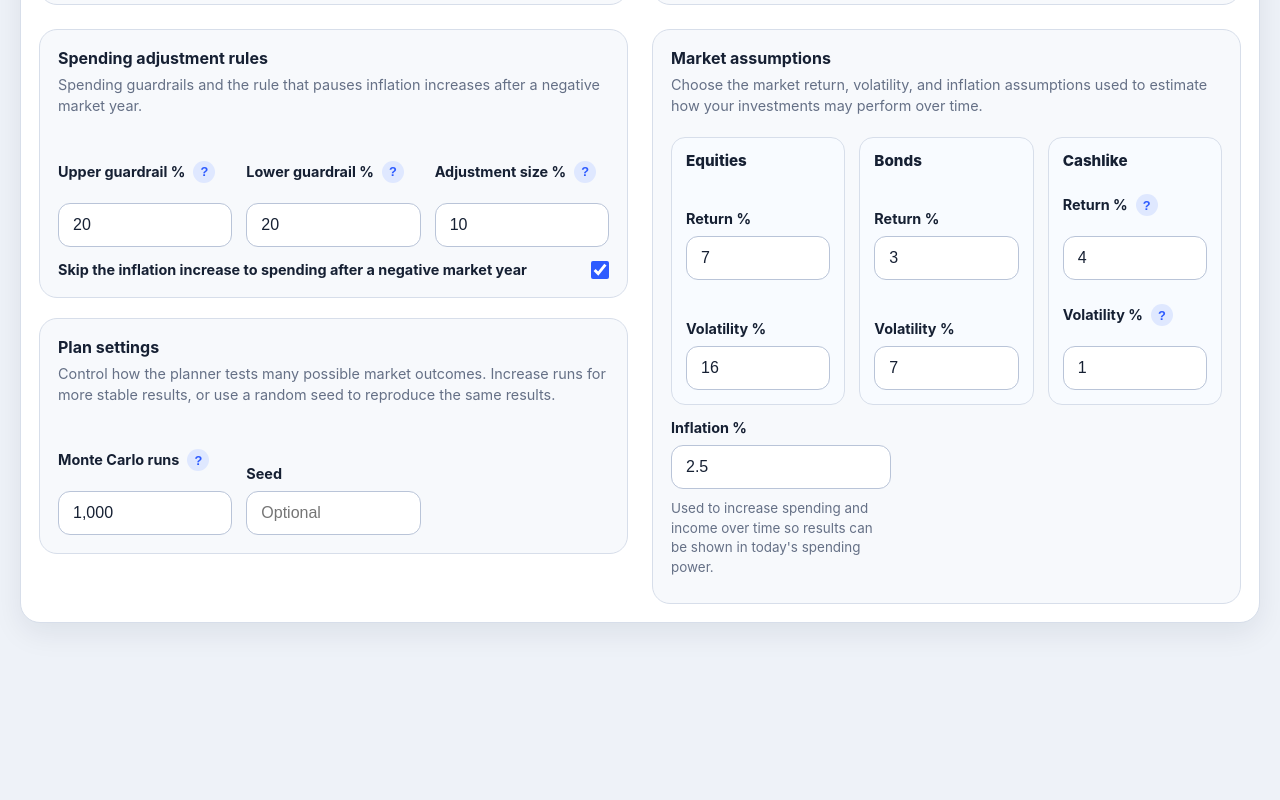
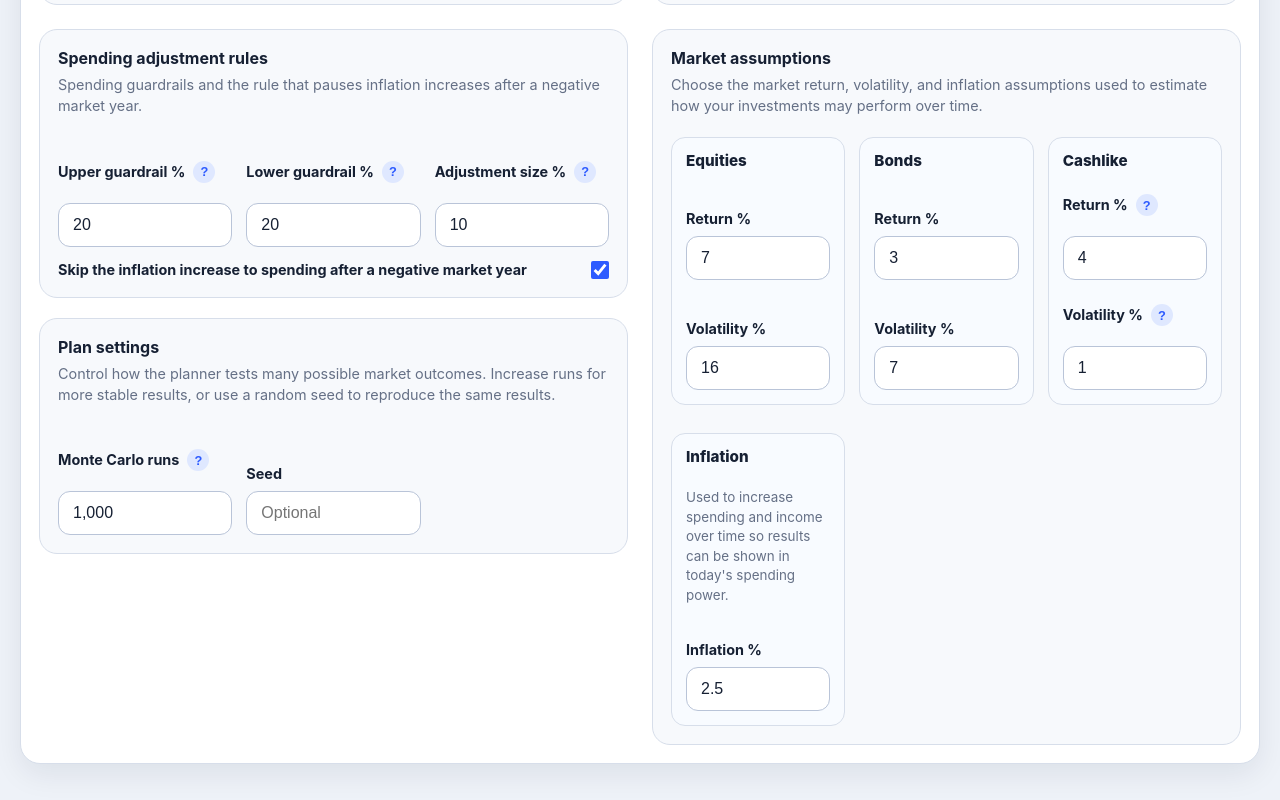
Before and after one commit to mr-androidwoody/retirement-income-planner, a website with bundled scripts: page index.html in a window 1280 px wide. Shown: the part 1100-1900 px from the top of the page. Before the commit the page ends 1759 px from the top, so only its background shows below. Built offline with nearby package versions, Linux system fonts and the light colour scheme.

Commit message:
Add files via upload

```diff
--- a/index.html
+++ b/index.html
@@ -424,16 +424,20 @@
         <input id="cashlikeVolatility" type="number" min="0" step="0.1" />
       </label>
     </div>
-  </div>
 
-  <div class="asset-assumptions-inflation">
-    <label class="field field-inline field-inline-wide">
-      <span class="field-label field-label-inline">Inflation %</span>
-      <input id="inflation" type="number" min="0" step="0.1" />
-    </label>
+    <div class="asset-assumptions-inflation asset-assumption-card inflation-card">
+      <div class="asset-assumption-title">Inflation</div>
 
-    <div class="section-subnote">
-      Used to increase spending and income over time so results can be shown in today's spending power.
+      <div class="inflation-row">
+        <div class="section-subnote inflation-copy">
+          Used to increase spending and income over time so results can be shown in today's spending power.
+        </div>
+
+        <label class="field inflation-field">
+          <span class="field-label">Inflation %</span>
+          <input id="inflation" type="number" min="0" step="0.1" />
+        </label>
+      </div>
     </div>
   </div>
 </section>
```
